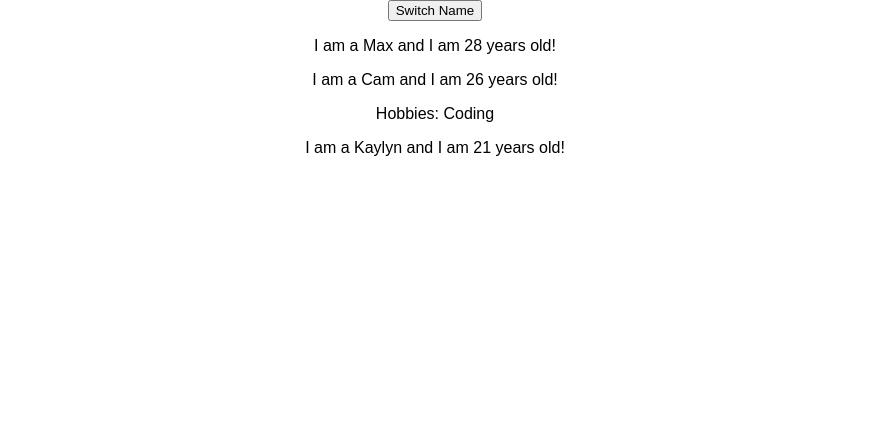
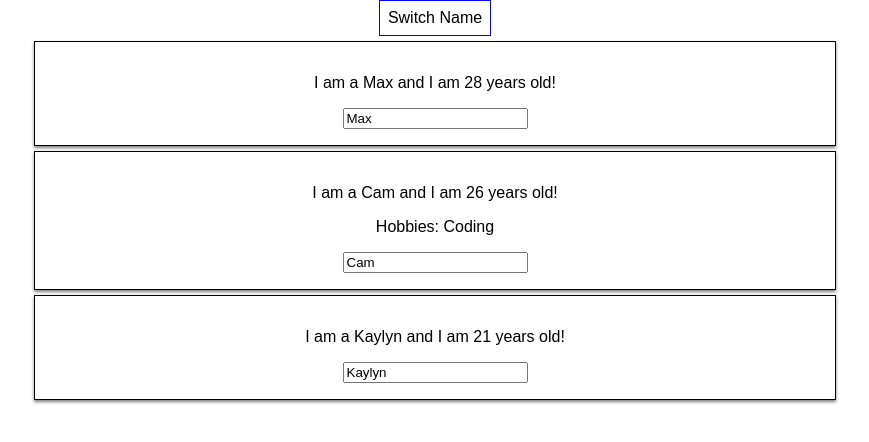
Before and after one commit to CAM603/react-complete-guide, a React (Create React App) app: page / in a window 1280 px wide. Shown: the top 442 px of the page, without its empty margins (205-1074 px from the left). Built offline with nearby package versions, Linux system fonts and the light colour scheme.

Commit message:
added style

```diff
--- a/src/App.js
+++ b/src/App.js
@@ -1,50 +1,64 @@
-import React, { useState } from 'react';
+import React, { Component } from 'react';
 import Person from './Person/Person';
 
 import './App.css';
 
-const App = () => {
-    const [state, setState] = useState({
+class App extends Component {
+    state = {
         persons: [
-          { name: 'Max ', age: 28},
+          { name: 'Max', age: 28},
           { name: 'Cam', age: 26},
           { name: 'Kaylyn', age: 21}
         ]
-      })
+    };
 
-      const switchNameHandler = () => {
+      switchNameHandler = (newName) => {
           //console.log('was clicked')
-          setState({persons : [
-            { name: 'Maxi ', age: 8},
+          this.setState({
+            persons : [
+              { name: newName, age: 8},
               { name: 'Cami', age: 6},
               { name: 'Kay', age: 1}
           ]})
       }
 
+      nameChangeHandler = (event) => {
+
+        this.setState({
+          persons : [
+            { name: event.target.value, age: 8},
+            { name: 'Cami', age: 6},
+            { name: 'Kay', age: 1}
+        ]})
+      }
+
+    render() {
+      const styles = {
+        background: 'white',
+        font: 'inherit',
+        border: '1px solid blue',
+        padding: '8px',
+        cursor: 'pointer'
+
+      }
       return (
         <div className="App">
-        <button onClick={switchNameHandler}>Switch Name</button>
-        <Person name={state.persons[0].name} age={state.persons[0].age}/>
-        <Person name={state.persons[1].name} age={state.persons[1].age} >Hobbies: Coding</Person>
-        <Person name={state.persons[2].name} age={state.persons[2].age}/>
+          <button style={styles} onClick={() => this.switchNameHandler('Maxi')}>Switch Name</button>
+          <Person
+          name={this.state.persons[0].name}
+          age={this.state.persons[0].age}
+          click={this.switchNameHandler.bind(this, 'Maximilian')}
+          changed={this.nameChangeHandler}
+          />
+          <Person
+          name={this.state.persons[1].name}
+          age={this.state.persons[1].age} >Hobbies: Coding</Person>
+          <Person
+          name={this.state.persons[2].name}
+          age={this.state.persons[2].age}/>
         </div>
       );
     }
+}
 
 export default App;
-
-// state = {
-//   persons: [
-//     { name: 'Max ', age: 28},
-//     { name: 'Cam', age: 26},
-//     { name: 'Kaylyn', age: 21}
-//   ]
-// }
-// switchNameHandler = () => {
-//   //console.log('was clicked')
-//   this.setState({persons : [
-//     { name: 'Maxi ', age: 8},
-//     { name: 'Cami', age: 6},
-//     { name: 'Kay', age: 1}
-//   ]})
-// }
--- /dev/null
+++ b/src/Person/Person.css
@@ -0,0 +1,8 @@
+.Person {
+    width: 60%;
+    margin: 5px auto;
+    border: solid black 1px;
+    box-shadow: 0 2px 3px grey;
+    padding: 16px;
+    text-align: center;
+}
--- a/src/Person/Person.js
+++ b/src/Person/Person.js
@@ -1,10 +1,13 @@
 import React from 'react';
+
+import './Person.css';
 
 const Person = (props) => {
     return (
-        <div>
-            <p>I am a {props.name} and I am {props.age} years old! </p>
+        <div className="Person">
+            <p onClick={props.click}>I am a {props.name} and I am {props.age} years old! </p>
             <p>{props.children}</p>
+            <input type="text" onChange={props.changed} value={props.name}/>
         </div>
     )
 }
```
Lines whose indentation alone changed are shown as unchanged.
